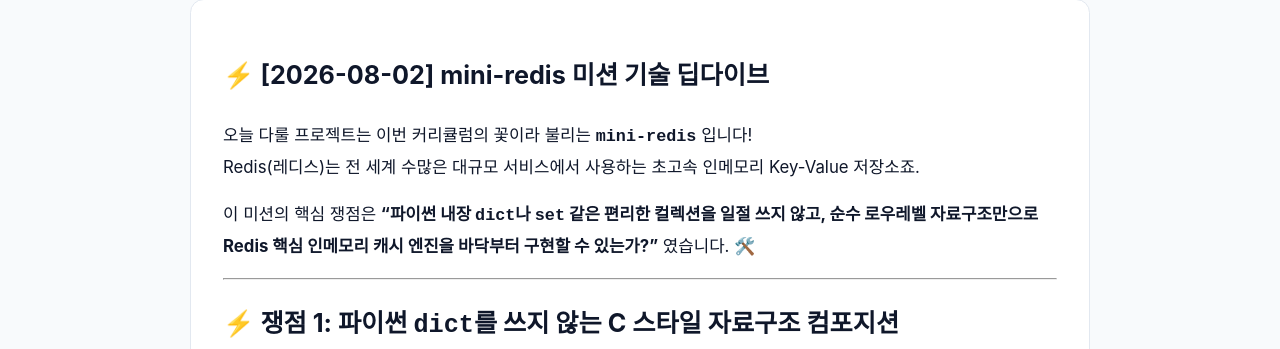
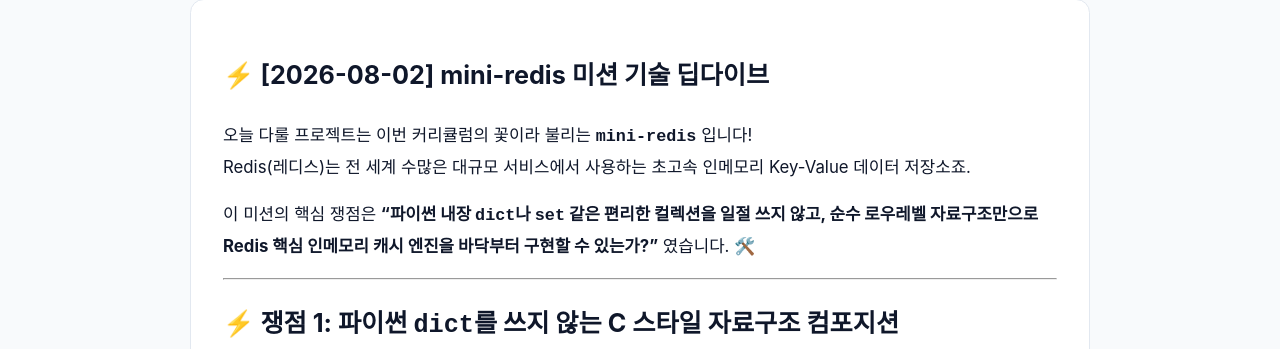
Before and after one commit to gdone9009/blog, a Jekyll site: the page built from _posts/2026-08-02-mini-redis.md, in a window 1280 px wide and 900 px high. Shown: the part 243-592 px from the top of the window. Built offline with Jekyll 4.4.1, drawn with Linux system fonts in a browser that asks for light colours.

Commit message:
refactor: Update all post filenames to YYYY-MM-DD-reponame.md format

```diff
--- a/_posts/2026-08-02-mini-redis-in-memory-cache.md
+++ b/_posts/2026-08-02-mini-redis.md
@@ -9,7 +9,7 @@
 # ⚡ [2026-08-02] mini-redis 미션 기술 딥다이브
 
 오늘 다룰 프로젝트는 이번 커리큘럼의 꽃이라 불리는 **`mini-redis`** 입니다!
-Redis(레디스)는 전 세계 수많은 대규모 서비스에서 사용하는 초고속 인메모리 Key-Value 저장소죠.
+Redis(레디스)는 전 세계 수많은 대규모 서비스에서 사용하는 초고속 인메모리 Key-Value 데이터 저장소죠.
 
 이 미션의 핵심 쟁점은 **"파이썬 내장 `dict`나 `set` 같은 편리한 컬렉션을 일절 쓰지 않고, 순수 로우레벨 자료구조만으로 Redis 핵심 인메모리 캐시 엔진을 바닥부터 구현할 수 있는가?"** 였습니다. 🛠️
 
```
Also changed, not shown: _posts/2026-08-03-sql-db.md (renamed from _posts/2026-08-03-sql-db-book-management.md, +1 -1 lines), _posts/2026-08-01-welcome.md (renamed from _posts/2026-08-01-welcome-to-codyssey.md), _posts/2026-08-03-cloud-infra-aws.md (renamed from _posts/2026-08-03-cloud-infra-aws-vpc-isolation.md), _posts/2026-08-04-cli-docker-git.md (renamed from _posts/2026-08-04-cli-docker-git-workstation.md), _posts/2026-08-04-linux-system-monitor.md (renamed from _posts/2026-08-04-linux-system-monitor-hardening.md), _posts/2026-08-05-python-budget-app.md (renamed from _posts/2026-08-05-python-budget-app-atomic-writes.md), _posts/2026-08-06-mini-npu-simulator.md (renamed from _posts/2026-08-06-mini-npu-simulator-mac-engine.md), _posts/2026-08-07-Prompt-Engineering.md (renamed from _posts/2026-08-07-prompt-engineering-llm-comparison.md), _posts/2026-08-07-vanilla-js-portfolio.md (renamed from _posts/2026-08-07-vanilla-js-state-management.md).
